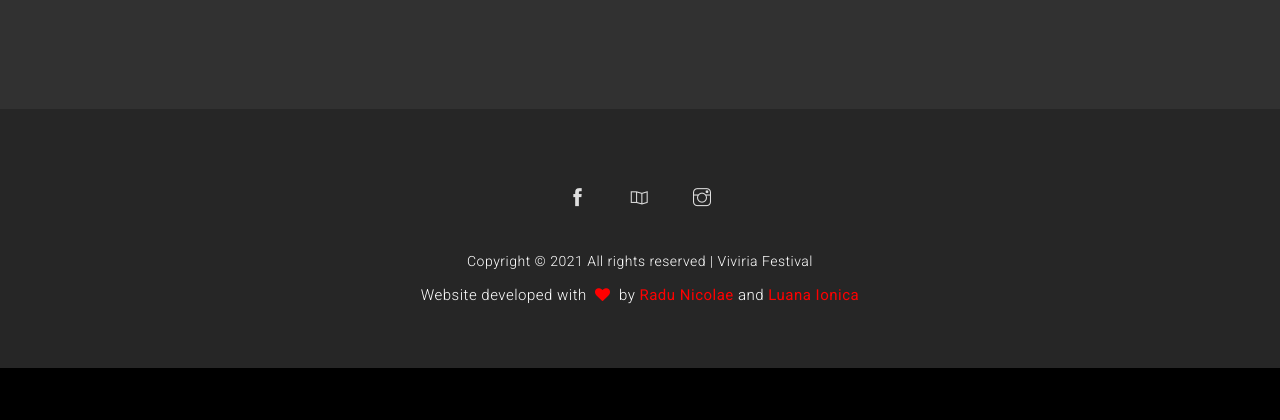
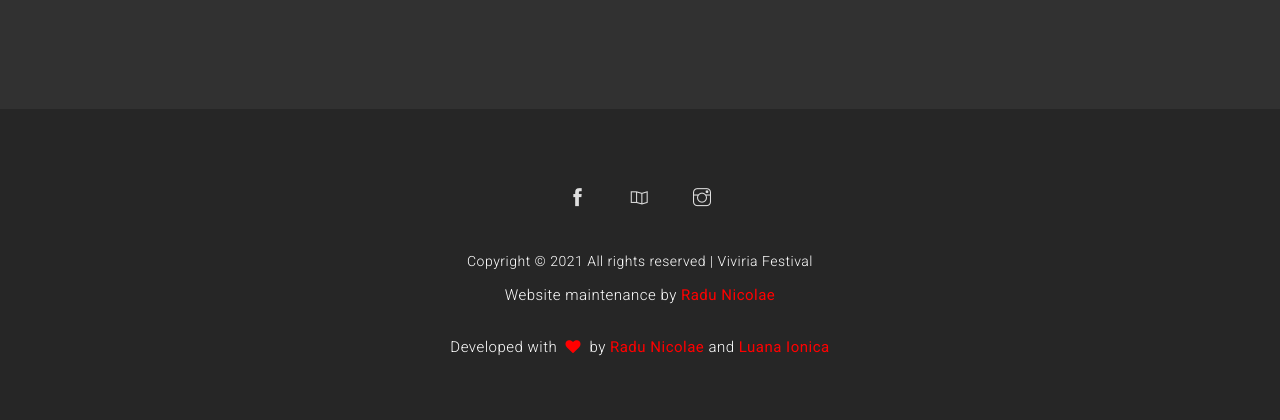
Before and after one commit to Radu-Nicolae/viviriafestival.ro, a PHP site: page /scenaristica.php in a window 1280 px wide. Shown: the part 3943-4363 px from the top of the page. Before the commit the page ends 4311 px from the top, so only its background shows below. Run offline with PHP 8.4, Linux system fonts and the light colour scheme; some libraries are stand-ins or nearby versions.

```diff
--- a/footer.php
+++ b/footer.php
@@ -24,7 +24,11 @@
                     All rights reserved | Viviria Festival
                 </p>
                 <p>
-                    Website developed with &nbsp;<i class="fa fa-heart" style="color: #ff0000" aria-hidden="true"></i>&nbsp; by <a href="https://radu-nicolae.com" style="color: #ff0000 !important; font-weight: 400 !important;">Radu Nicolae</a> and <a style="color: #ff0000 !important; font-weight: 400;" href="https://luanaionica.com">Luana Ionica</a>
+                    Website maintenance by <a href="https://radu-nicolae.com" style="color: #ff0000 !important; font-weight: 400 !important;">Radu Nicolae</a></a>
+                </p>
+                <br>
+                <p>
+                    Developed with &nbsp;<i class="fa fa-heart" style="color: #ff0000" aria-hidden="true"></i>&nbsp; by <a href="https://radu-nicolae.com" style="color: #ff0000 !important; font-weight: 400 !important;">Radu Nicolae</a> and <a style="color: #ff0000 !important; font-weight: 400;" href="https://luanaionica.com">Luana Ionica</a>
                 </p>
             </div>
         </div>
--- a/index.php
+++ b/index.php
@@ -427,6 +427,9 @@
             <div class="item">
                 <img src="images/sponsor2.png" alt="Logo">
             </div>
+            <div class="item">
+                <img src="images/sponsor3.png" alt="Logo">
+            </div>
 
         </div>
     </div>
```
Also changed, not shown: scenaristica.php (line endings or trailing spaces).
